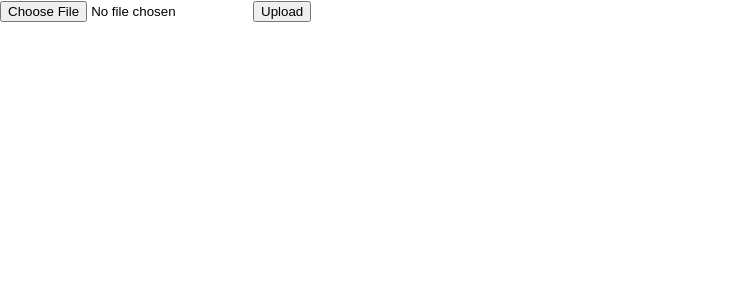
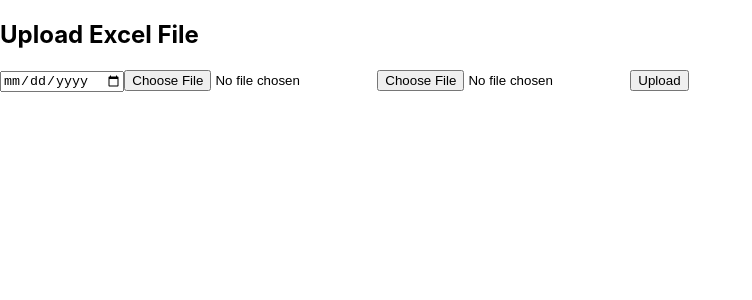
Before and after one commit to MavenarkAdvisor/frontend, a React (Create React App) app: page / in a window 1280 px wide. Shown: the top 300 px of the page, without its empty margins (0-752 px from the left). Built offline with nearby package versions, Linux system fonts and the light colour scheme.

Commit message:
changes in app file

```diff
--- a/src/App.js
+++ b/src/App.js
@@ -1,12 +1,86 @@
-import React from "react";
-import FileUpload from "./component/FileUpload";
+// import React from "react";
+// import FileUpload from "./component/FileUpload";
 
-function App() {
+// function App() {
+//   return (
+//     <div className="App">
+//       <FileUpload/>
+//     </div>
+//   );
+// }
+
+// export default App;
+
+import { useState } from "react";
+import axios from "axios";
+
+const App = () => {
+  const [file1, setFile1] = useState(null);
+  const [file2, setFile2] = useState(null);
+  const [data, setData] = useState(null);
+  const [settlementDate, setsettlementDate] = useState(null);
+  const [error, setError] = useState("");
+
+  const handleFile1Change = (e) => {
+    setFile1(e.target.files[0]);
+  };
+
+  const handleFile2Change = (e) => {
+    setFile2(e.target.files[0]);
+  };
+
+  const handleSubmit = async (e) => {
+    e.preventDefault();
+
+    const formData = new FormData();
+    formData.append("file1", file1);
+    formData.append("file2", file2);
+    formData.append("settlement_date", settlementDate);
+
+    try {
+      const response = await axios.post(
+        "http://gplank-test-eb-backend.ap-south-1.elasticbeanstalk.com/subsecinfo",
+        formData,
+        {
+          headers: {
+            "Content-Type": "multipart/form-data",
+          },
+        }
+      );
+
+      console.log(response);
+      setData(response.data);
+
+      await axios.get(response.data.downloadUrl);
+      setError("");
+    } catch (err) {
+      setError("Failed to upload file.");
+    }
+  };
+
   return (
-    <div className="App">
-      <FileUpload/>
+    <div>
+      <h2>Upload Excel File</h2>
+      <form onSubmit={handleSubmit}>
+        <input
+          type="date"
+          name=""
+          id=""
+          onChange={(e) => setsettlementDate(e.target.value)}
+        />
+        <input type="file" onChange={handleFile1Change} accept=".xlsx, .xls" />
+        <input type="file" onChange={handleFile2Change} accept=".xlsx, .xls" />
+        <button type="submit">Upload</button>
+      </form>
+      {error && <p style={{ color: "red" }}>{error}</p>}
+      {data && (
+        <div>
+          <h3>File Data:</h3>
+          <pre>{JSON.stringify(data, null, 2)}</pre>
+        </div>
+      )}
     </div>
   );
-}
+};
 
 export default App;
```
Also changed, not shown: src/component/FileDownload.js (added, +109 -0 lines).
